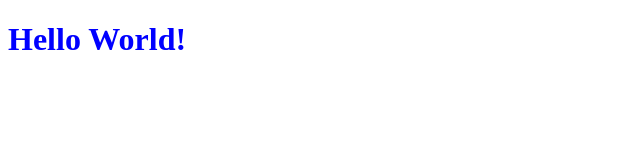
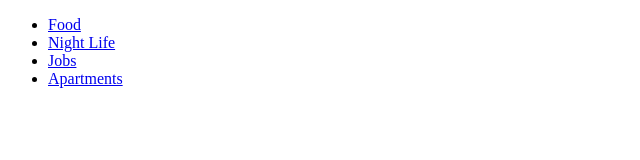
Before and after one commit to TomerOhayon3/secret-tel-aviv, a plain HTML site: page index.html in a window 1280 px wide. Shown: the whole page, without its empty margins (0-640 px from the left). Drawn offline with Linux system fonts and the light colour scheme.

Commit message:
second commit

```diff
--- a/index.html
+++ b/index.html
@@ -9,7 +9,13 @@
     <title>Document</title>
 </head>
 <body>
-    <h1>Hello World!</h1>
-    <script src="script.js"></script>
+    <nav>
+        <ul>
+          <li><a href="#food">Food</a></li>
+          <li><a href="#night-life">Night Life</a></li>
+          <li><a href="#jobs">Jobs</a></li>
+          <li><a href="#apartments">Apartments</a></li>
+        </ul>
+      </nav>
 </body>
 </html>
```
